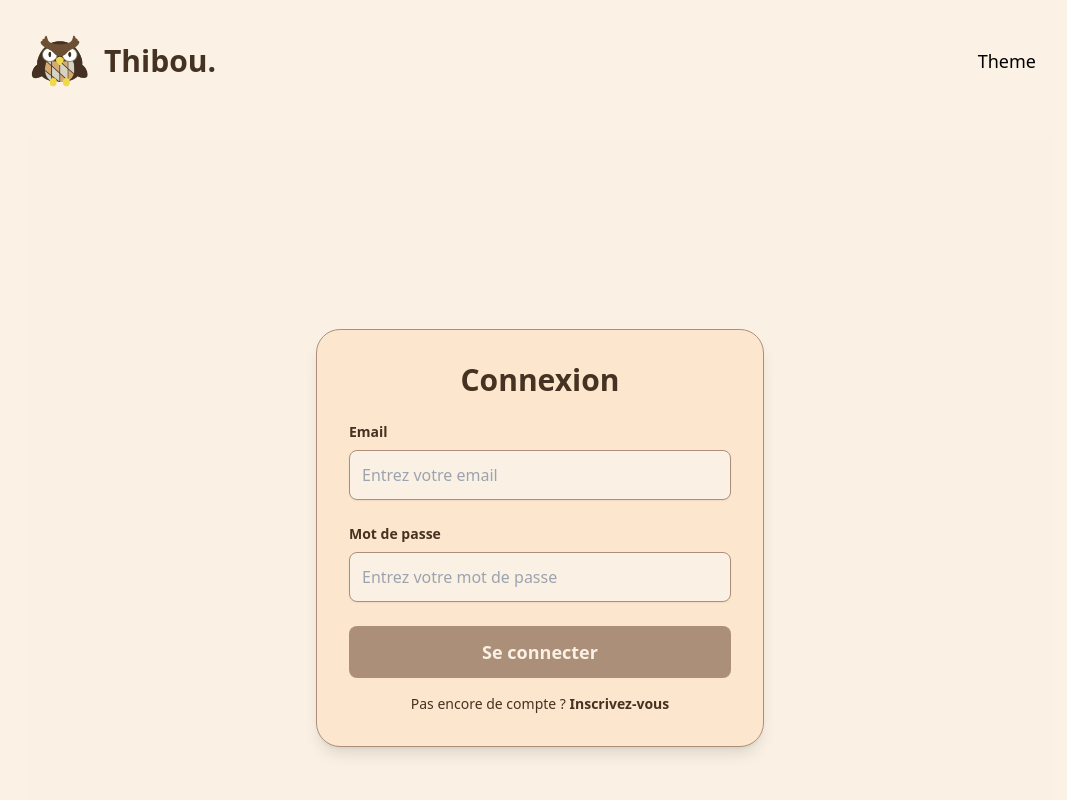
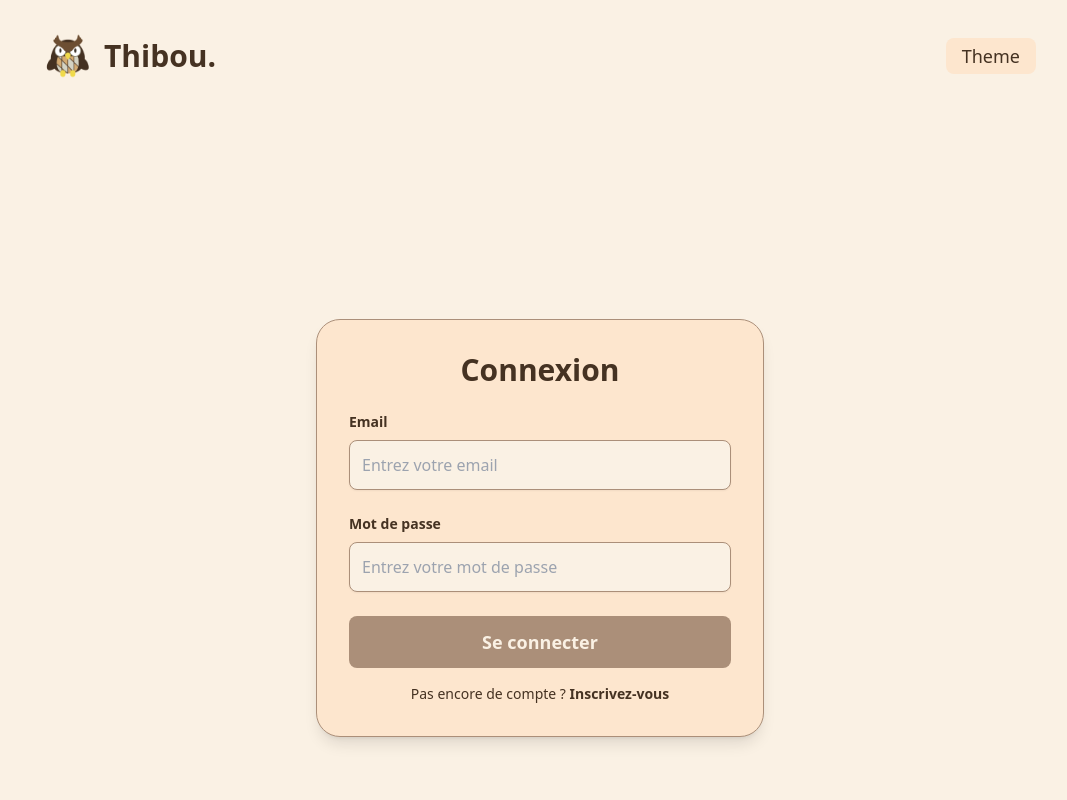
Before and after one commit to balded1ams/Thibou, a Next.js app: page /login in a window 1280 px wide. Shown: the top 800 px of the page, without its empty margins (100-1167 px from the left). Built offline with nearby package versions, Linux system fonts and the light colour scheme.

Commit message:
couleurs

```diff
--- a/src/app/login/App.tsx
+++ b/src/app/login/App.tsx
@@ -1,17 +1,25 @@
-import AuthThibou from "../../components/auth.thibou";
+import AuthThibou from "../../components/singin";
 import Footer from "@/components/ui/footer";
 import Header from "@/components/ui/header";
+import { useThemeContext } from "@/hooks/useTheme";
 
 
 function App() {
+    const { systemTheme } = useThemeContext();
+
     return (
-        <>
-        <main className={"mx-auto flex h-full max-w-5xl flex-col gap-4 px-4 xl:px-0"}>
-            <Header />
-            <AuthThibou />
-        </main>
-        <Footer />
-        </>
+        <div style={{
+            backgroundColor: systemTheme.background.primary,
+        }}>
+            <main className={"max-w-5xl mx-auto flex h-full flex-col gap-4 px-4"}
+            style={{
+                backgroundColor: systemTheme.background.primary,
+            }}>
+                <Header />
+                <AuthThibou />
+            </main>
+            <Footer />
+        </div>
 );
 }
 
--- a/src/components/ui/header.tsx
+++ b/src/components/ui/header.tsx
@@ -14,7 +14,10 @@ const Header: React.FC<HeaderProps> = ({ showAuthButtons = false }) => {
     const router = useRouter(); // Initialiser le hook de navigation
 
     return (
-        <header className="relative flex items-center justify-between py-8">
+        <header
+            className="relative flex items-center justify-between py-8 "
+            style={{ backgroundColor: systemTheme.background.primary }}
+        >
             {/* Logo et titre */}
             <div
                 className="flex cursor-pointer items-center gap-3 hover:underline"
@@ -24,23 +27,21 @@ const Header: React.FC<HeaderProps> = ({ showAuthButtons = false }) => {
                 onClick={() => router.push("/")}
             >
                 <img
-                    className={"max-w-16"}
+                    className="h-12 w-12"
                     src={"/thibou.png"}
                     alt={"Thibou logo"}
                 />
-                <h1
-                    className={`text-2xl font-bold hover:underline lg:text-3xl`}
-                >
-
+                <h1 className="text-2xl font-bold hover:underline lg:text-3xl">
                     Thibou.
                 </h1>
             </div>
 
+            {/* Menu burger pour mobile */}
             <BurgerMenu />
 
             {/* Menu desktop (visible sur grand écran) */}
             <div className="hidden items-center gap-4 lg:flex">
-                {/* Boutons du menu */}
+                {/* Bouton pour changer de thème */}
                 <button
                     onClick={() =>
                         setTheme(
@@ -49,7 +50,11 @@ const Header: React.FC<HeaderProps> = ({ showAuthButtons = false }) => {
                                 : theme.light
                         )
                     }
-                    className="rounded-lg px-4 py-1 text-lg transition-all hover:bg-light-secondary"
+                    className="rounded-lg px-4 py-1 text-lg transition-all hover:opacity-80"
+                    style={{
+                        backgroundColor: systemTheme.background.secondary,
+                        color: systemTheme.text.primary,
+                    }}
                 >
                     Theme
                 </button>
@@ -58,16 +63,23 @@ const Header: React.FC<HeaderProps> = ({ showAuthButtons = false }) => {
                 {showAuthButtons && (
                     <>
                         <h1
-              className="cursor-pointer rounded-lg px-4 py-1 text-lg transition-all hover:bg-light-secondary"
+                            className="cursor-pointer rounded-lg px-4 py-1 text-lg transition-all hover:opacity-80"
                             onClick={() => router.push("/login")}
+                            style={{
+                                color: systemTheme.text.primary,
+                                backgroundColor: systemTheme.background.secondary,
+                            }}
                         >
                             Connexion
                         </h1>
 
                         <h1
-              className="cursor-pointer rounded-lg bg-light-button px-4 py-1 text-lg text-light-textSecondary
-                                transition hover:bg-light-buttonHover"
+                            className="cursor-pointer rounded-lg px-4 py-1 text-lg transition hover:opacity-80"
                             onClick={() => router.push("/signup")}
+                            style={{
+                                color: systemTheme.text.secondary,
+                                backgroundColor: systemTheme.background.button,
+                            }}
                         >
                             Inscription
                         </h1>
--- a/src/utils/index.ts
+++ b/src/utils/index.ts
@@ -20,7 +20,7 @@ export const theme = {
         background: {
             primary: "#011926",
             secondary: "#000C13",
-            button: "#00E980",
+            button: "#1e6042",
         },
         text: {
             primary: "#235A68",
```
Also changed, not shown: src/components/singin.tsx (renamed from src/components/auth.thibou.tsx), src/components/ui/inputField.tsx (deleted). Lines whose indentation alone changed are shown as unchanged.
